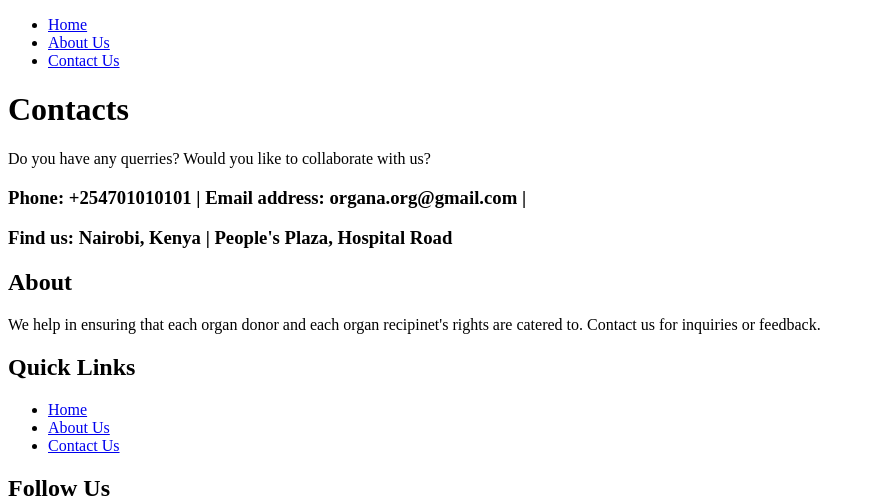
After one commit to swawiye/Django-Templates, a Django app: page /contact in a window 1280 px wide. The commit adds this page. Shown: the top 500 px of the page, without its empty margins (0-870 px from the left). Run offline with Django 5.2, Linux system fonts and the light colour scheme.

Commit message:
contact page

```diff
--- a/djangoapp/templates/about.html
+++ b/djangoapp/templates/about.html
@@ -1,6 +1,6 @@
 {% extends "base.html" %}
 
-{% block title %} Content {% endblock %}
+{% block title %} About Us {% endblock %}
 
 {% block content %}
 <h1>Content</h1>
--- a/djangoapp/templates/base.html
+++ b/djangoapp/templates/base.html
@@ -4,9 +4,9 @@
         <title>{% block title %}Base template{% endblock %}</title>
     </head>
     <body>
-        {% comment %} {% include 'navbar.html' %} {% endcomment %}
+        {% include 'navbar.html' %}
         {% block content %}
         {% endblock %}
-        {% comment %} {% include 'footer.html' %} {% endcomment %}
+        {% include 'footer.html' %}
     </body>
 </html>
--- /dev/null
+++ b/djangoapp/templates/contact.html
@@ -0,0 +1,10 @@
+{% extends "base.html" %}
+
+{% block title %} Contact Us {% endblock %}
+
+{% block content %}
+<h1>Contacts</h1>
+<p>Do you have any querries? Would you like to collaborate with us?</p>
+<h3>Phone: +254701010101 | Email address: organa.org@gmail.com |</h3>
+<h3>Find us: Nairobi, Kenya | People's Plaza, Hospital Road</h3>
+{% endblock %}
```
